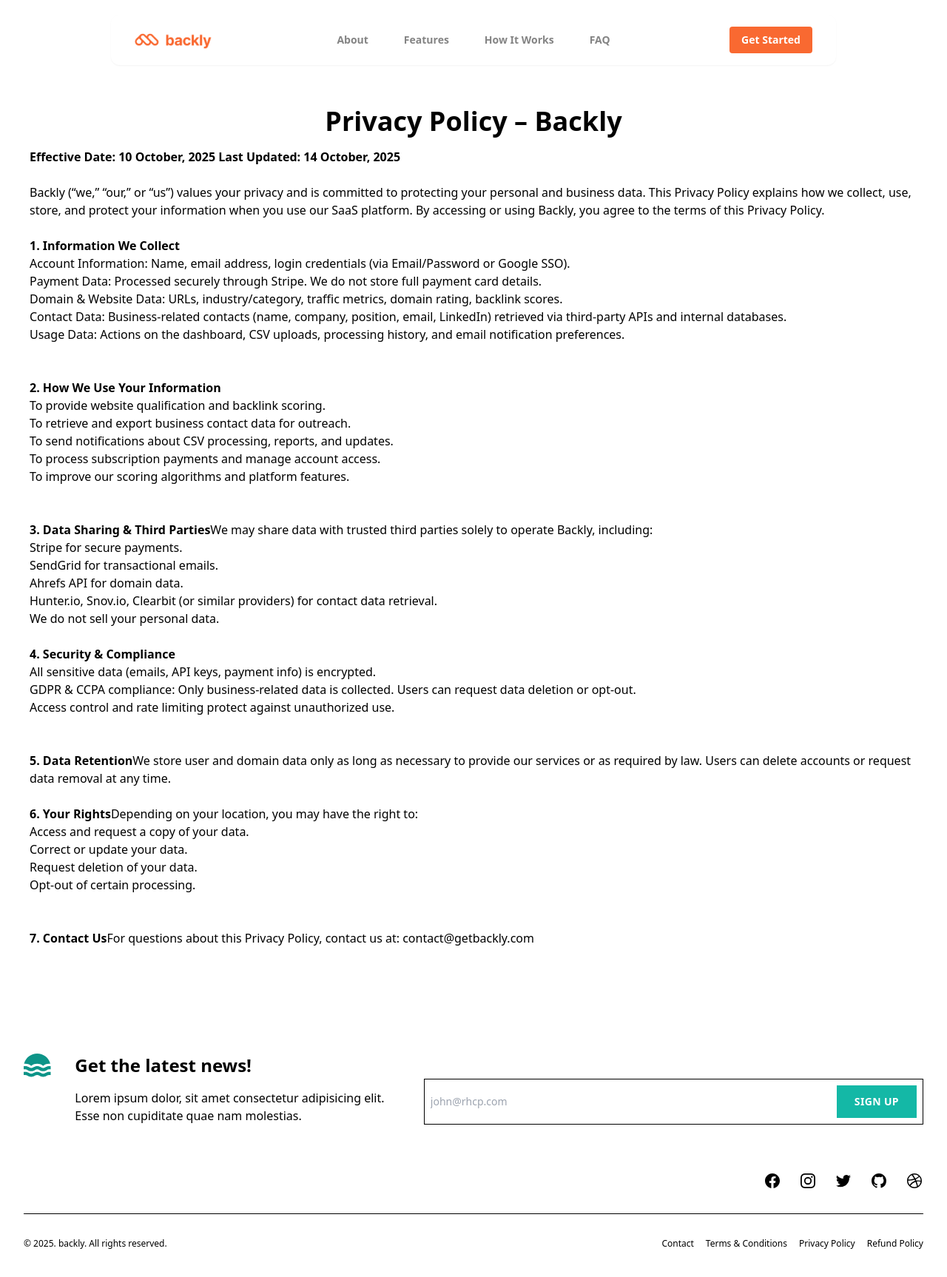
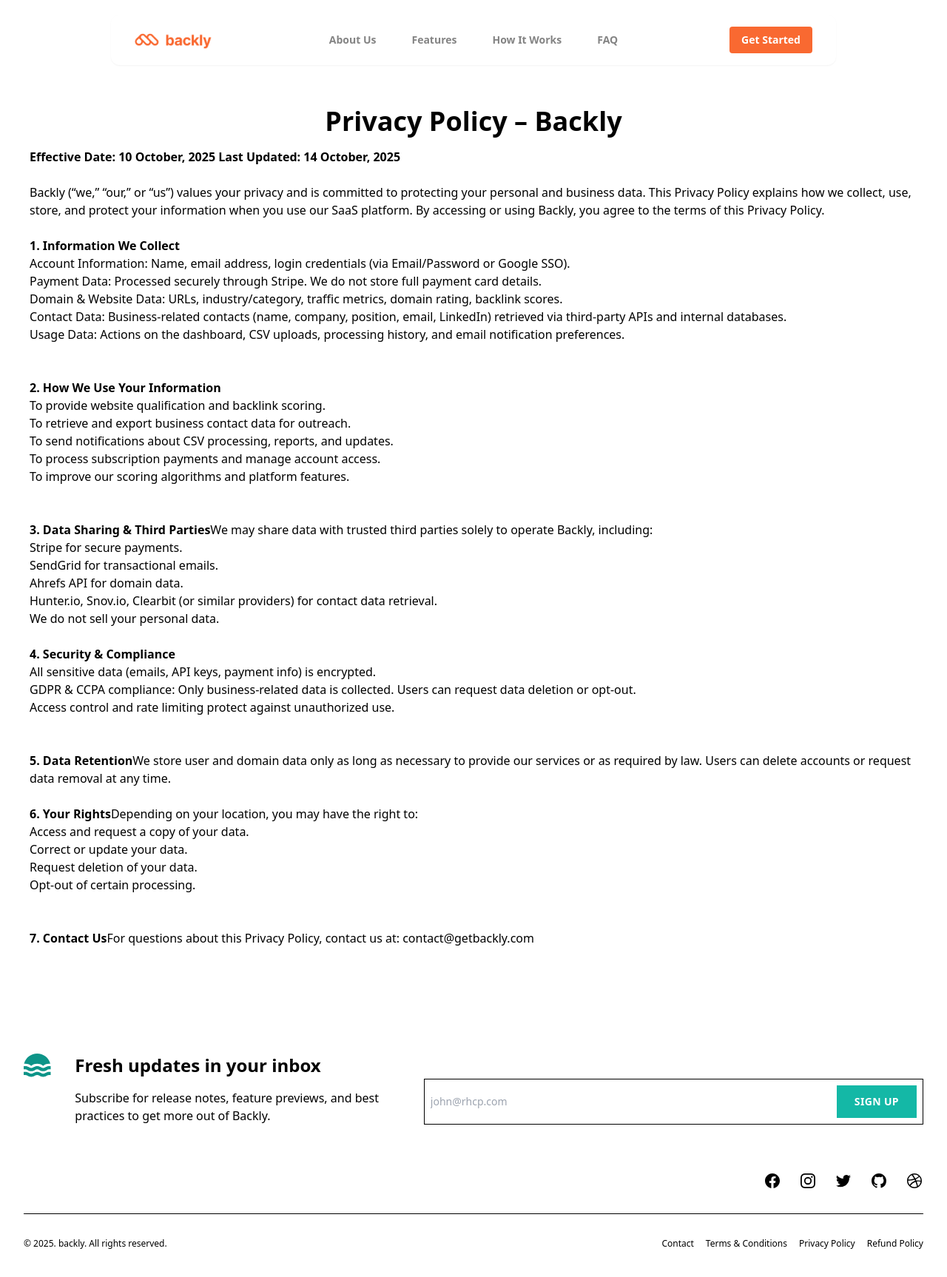
Before and after one commit to ankurGhosh1/backly, a Next.js app: page /privacy-policy in a window 1280 px wide. Shown: the top 1726 px of the page at 74% size. Built offline with nearby package versions, Linux system fonts and the light colour scheme.

Commit message:
About Section Added

```diff
--- /dev/null
+++ b/src/components/About.tsx
@@ -0,0 +1,43 @@
+import React from "react";
+
+function About() {
+  return (
+    <div id="about" className="py-16">
+      <div className="mx-auto text-center flex flex-col items-center justify-center gap-4">
+        <div className="bg-white inline-block rounded-full px-4 py-1 text-sm font-semibold text-back shadow-md">
+          <p>About Us</p>
+        </div>
+        <h2 className="text-4xl font-medium leading-[1.25]">
+          The mission behind Backly
+        </h2>
+        <p className="mt-4 text-base text-gray max-w-3xl">
+          Backly helps SEO teams qualify backlink opportunities faster with AI-powered domain scoring and verified outreach contacts.
+          We believe link-building should be transparent, data-driven, and scalable—so you can spend less time sifting through domains and more time building relationships that actually move rankings.
+        </p>
+      </div>
+
+      <div className="grid grid-cols-1 md:grid-cols-3 gap-6 mt-12">
+        <div className="rounded-xl border border-gray-100 p-6 text-left bg-white">
+          <h3 className="text-lg font-semibold">Data you can trust</h3>
+          <p className="mt-2 text-sm text-gray">
+            We combine trusted third‑party metrics with our own relevance model to surface high‑quality domains with clarity.
+          </p>
+        </div>
+        <div className="rounded-xl border border-gray-100 p-6 text-left bg-white">
+          <h3 className="text-lg font-semibold">Workflows that scale</h3>
+          <p className="mt-2 text-sm text-gray">
+            From CSV uploads to contact exports, Backly is built for teams that manage large outreach pipelines.
+          </p>
+        </div>
+        <div className="rounded-xl border border-gray-100 p-6 text-left bg-white">
+          <h3 className="text-lg font-semibold">Privacy‑first</h3>
+          <p className="mt-2 text-sm text-gray">
+            We only surface business-relevant contacts and never handle sensitive personal data—keeping you compliant.
+          </p>
+        </div>
+      </div>
+    </div>
+  );
+}
+
+export default About;
--- a/src/components/Footer.tsx
+++ b/src/components/Footer.tsx
@@ -24,12 +24,11 @@ function Footer() {
             <div className="col-span-2">
               <div>
                 <h2 className="text-2xl font-bold text-gray-900">
-                  Get the latest news!
+                  Fresh updates in your inbox
                 </h2>
 
                 <p className="mt-4 text-gray-500">
-                  Lorem ipsum dolor, sit amet consectetur adipisicing elit. Esse
-                  non cupiditate quae nam molestias.
+                  Subscribe for release notes, feature previews, and best practices to get more out of Backly.
                 </p>
               </div>
             </div>
--- a/src/components/Navbar.tsx
+++ b/src/components/Navbar.tsx
@@ -93,10 +93,11 @@ export default function Example() {
             </button>
           </div>
           <PopoverGroup className="hidden lg:flex lg:gap-x-12">
-            <Link href="/about" className="text-sm font-semibold text-gray">
-              About
+
+
+            <Link href="/#about" className="text-sm font-semibold text-gray">
+              About Us
             </Link>
-
             <Link href="/#features" className="text-sm font-semibold text-gray">
               Features
             </Link>
@@ -126,10 +127,10 @@ export default function Example() {
           <div className="fixed inset-0 z-50" />
           <DialogPanel className="fixed inset-y-0 right-0 z-50 w-full overflow-y-auto bg-white p-6 sm:max-w-sm sm:ring-1 sm:ring-gray/10">
             <div className="flex items-center justify-between">
-              <a href="#" className="-m-1.5 p-1.5">
+              <Link href="/" className="-m-1.5 p-1.5">
                 <span className="sr-only">Backly</span>
                 <Image alt="" src="/logos.png" className="h-8 w-auto" width={100} height={32} />
-              </a>
+              </Link>
               <button
                 type="button"
                 onClick={() => setMobileMenuOpen(false)}
@@ -163,12 +164,18 @@ export default function Example() {
                       ))}
                     </DisclosurePanel>
                   </Disclosure>
-                  <a
-                    href="#"
+                  <Link
+                    href="/#about"
+                    className="-mx-3 block rounded-lg px-3 py-2 text-base/7 font-semibold text-gray hover:bg-gray-50"
+                  >
+                    About Us
+                  </Link>
+                  <Link
+                    href="/#features"
                     className="-mx-3 block rounded-lg px-3 py-2 text-base/7 font-semibold text-gray hover:bg-gray-50"
                   >
                     Features
-                  </a>
+                  </Link>
                   <a
                     href="#"
                     className="-mx-3 block rounded-lg px-3 py-2 text-base/7 font-semibold text-gray hover:bg-gray-50"
--- a/src/pages/index.tsx
+++ b/src/pages/index.tsx
@@ -2,6 +2,7 @@ import React from "react";
 import Hero from "../components/Hero";
 import Container from "../components/Container";
 import Clients from "@/components/Clients";
+import About from "@/components/About";
 import Features from "@/components/Features";
 import Steps from "@/components/Steps";
 import Faq from "@/components/Faq";
@@ -12,6 +13,7 @@ export default function Home() {
       <Hero />
       <Container>
         {/* <Clients /> */}
+        <About />
         <Features />
         <Steps />
         <Faq />
```
